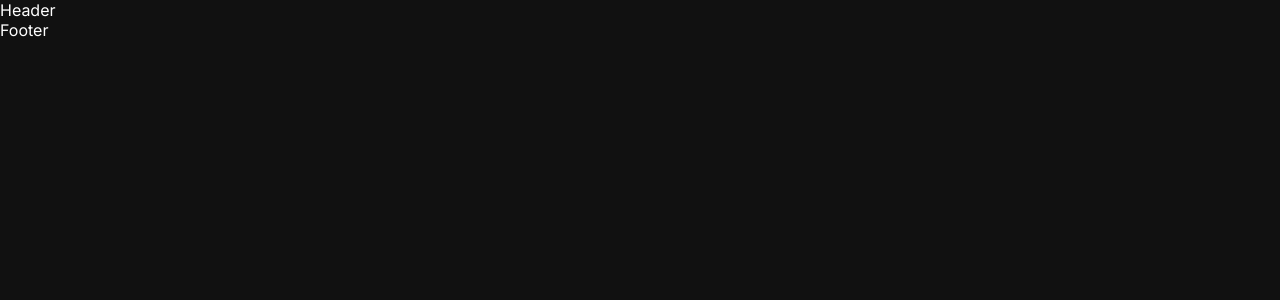
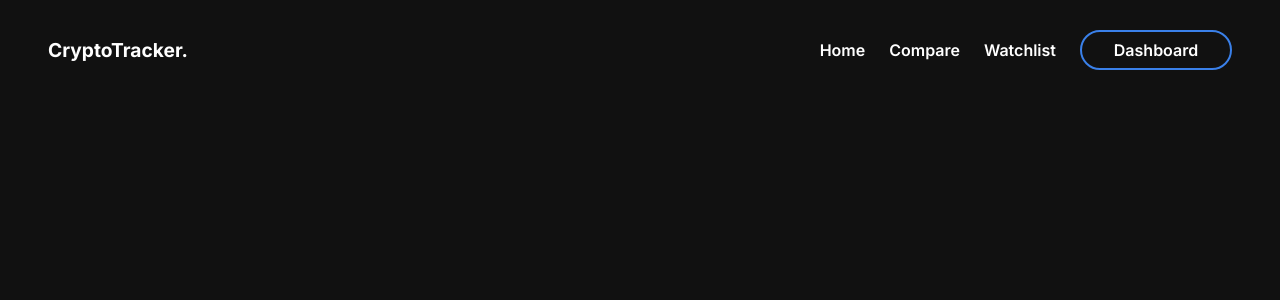
Before and after one commit to itsmdasifraza/crypto-react-client, a React (Create React App) app: page / in a window 1280 px wide. Shown: the top 300 px of the page. Built offline with nearby package versions, Linux system fonts and the light colour scheme.

Commit message:
Setting up header with mui drawer
Signed-off-by: Md Asif Raza <itsmdasifraza@gmail.com>

```diff
--- a/package.json
+++ b/package.json
@@ -3,11 +3,16 @@
   "version": "0.1.0",
   "private": true,
   "dependencies": {
+    "@emotion/react": "^11.10.6",
+    "@emotion/styled": "^11.10.6",
+    "@mui/icons-material": "^5.11.16",
+    "@mui/material": "^5.12.0",
     "@testing-library/jest-dom": "^5.16.5",
     "@testing-library/react": "^13.4.0",
     "@testing-library/user-event": "^13.5.0",
     "react": "^18.2.0",
     "react-dom": "^18.2.0",
+    "react-router-dom": "^6.10.0",
     "react-scripts": "5.0.1",
     "web-vitals": "^2.1.4"
   },
--- a/src/App.js
+++ b/src/App.js
@@ -1,12 +1,16 @@
 import './App.css';
+import { Route, Routes } from "react-router-dom";
 import Header from './components/common/Header/Header';
-import Footer from './components/common/Footer/Footer';
+// import Footer from './components/common/Footer/Footer';
 
 function App() {
   return (
     <div>
+
       <Header/>
-      <Footer/>
+        <Routes>
+          <Route path="/" element={<></>} />
+        </Routes>
     </div>
   );
 }
--- /dev/null
+++ b/src/components/common/Button/Button.css
@@ -0,0 +1,35 @@
+.btn {
+    background-color: var(--theme-bg-color-primary);
+    color: var(--theme-color-secondary);
+    padding: 0.5rem 1.5rem;
+    border-radius: 3rem;
+    font-weight: 600;
+    cursor: pointer;
+    border: 2px solid var(--theme-bg-color-primary);
+    text-align: center;
+    min-width: 100px;
+    text-transform: capitalize;
+  }
+
+  .btn:hover {
+    box-shadow: 5px 5px 10px rgba(58, 128, 233, 0.5);
+    transition: all 0.3s;
+  }
+
+  .outlined-btn {
+    background-color: var(--theme-bg-color-primary);
+    color: var(--theme-color-secondary);
+    border: 2px solid var(--theme-color-primary);
+    padding: 0.5rem 1.5rem;
+    border-radius: 3rem;
+    font-weight: 600;
+    cursor: pointer;
+    text-align: center;
+    min-width: 100px;
+    text-transform: capitalize;
+  }
+
+  .outlined-btn:hover {
+    background-color: var(--theme-color-primary);
+    transition: all 0.3s;
+  }
--- /dev/null
+++ b/src/components/common/Button/Button.js
@@ -0,0 +1,15 @@
+import React from "react";
+import "./Button.css";
+
+function Button({ text, onClick, outlined }) {
+  return (
+    <div
+      className={outlined ? "outlined-btn" : "btn"}
+      onClick={() => onClick()}
+    >
+      {text}
+    </div>
+  );
+}
+
+export default Button;
--- a/src/components/common/Header/Header.css
+++ b/src/components/common/Header/Header.css
@@ -0,0 +1,53 @@
+.navbar {
+    position: sticky;
+    top: 0;
+    background-color: var(--theme-bg-color-primary);
+    padding: 1.5rem 3rem;
+    display: flex;
+    justify-content: space-between;
+    align-items: center;
+    z-index: 100;
+  }
+
+  .logo {
+    font-size: 1.2rem;
+  }
+
+  .links {
+    display: flex;
+    justify-content: flex-end;
+    align-items: center;
+    gap: 1.5rem;
+  }
+
+  .link {
+    color: var(--grey);
+    font-weight: 600;
+    font-size: 1rem;
+  }
+
+  .link:hover {
+    color: var(--white);
+    transition: all 0.3s;
+  }
+
+  .mobile-drawer {
+    display: none;
+  }
+
+  @media only screen and (max-width: 800px) {
+    .navbar {
+      padding: 1.5rem;
+    }
+
+    .logo {
+      font-size: 1rem;
+    }
+
+    .links {
+      display: none;
+    }
+    .mobile-drawer {
+      display: block;
+    }
+  }
--- a/src/components/common/Header/Header.js
+++ b/src/components/common/Header/Header.js
@@ -1,9 +1,38 @@
 import React from 'react'
+import TemporaryDrawer from "./drawer";
+import { Link } from "react-router-dom";
+import Button from "../Button/Button";
+import "./Header.css";
 
 const Header = () => {
   return (
-    <div>Header</div>
-  )
+    <div className="navbar">
+      <h1 className="logo">
+        CryptoTracker<span style={{ color: "var(--blue)" }}>.</span>
+      </h1>
+      <div className="links">
+        <Link to="/">
+          <p className="link">Home</p>
+        </Link>
+        <Link to="/compare">
+          <p className="link">Compare</p>
+        </Link>
+        <Link to="/watchlist">
+          <p className="link">Watchlist</p>
+        </Link>
+        <Link to="/dashboard">
+          <Button
+            text={"Dashboard"}
+            onClick={() => console.log("Btn Clicked")}
+            outlined = {true}
+          />
+        </Link>
+      </div>
+      <div className="mobile-drawer">
+        <TemporaryDrawer/>
+      </div>
+    </div>
+  );
 }
 
 export default Header;
--- /dev/null
+++ b/src/components/common/Header/drawer.css
@@ -0,0 +1,19 @@
+  .link21 {
+    color: var(--theme-color-secondary);
+    font-weight: 600;
+    font-size: 1rem;
+  }
+
+  .link21:hover {
+    color: var(--theme-color-secondary);
+    transition: all 0.3s;
+  }
+
+  @media only screen and (max-width: 800px) {
+    .drawer-div {
+      width: 40vw;
+      background-color: var(--theme-bg-color-primary);
+      height: 100vh;
+      padding: 1.5rem;
+    }
+  }
--- /dev/null
+++ b/src/components/common/Header/drawer.js
@@ -0,0 +1,34 @@
+import { useState } from "react";
+import Drawer from "@mui/material/Drawer";
+import MenuRoundedIcon from "@mui/icons-material/MenuRounded";
+import { IconButton } from "@mui/material";
+import { Link } from "react-router-dom";
+import "./drawer.css";
+
+export default function TemporaryDrawer() {
+  const [open, setOpen] = useState(false);
+
+  return (
+    <div>
+      <IconButton onClick={() => setOpen(true)}>
+        <MenuRoundedIcon sx={{ color: "white" }} className="link21" />
+      </IconButton>
+      <Drawer anchor={"right"} open={open} onClose={() => setOpen(false)}>
+        <div className="drawer-div">
+          <Link to="/">
+            <p className="link21">Home</p>
+          </Link>
+          <Link to="/compare">
+            <p className="link21">Compare</p>
+          </Link>
+          <Link to="/watchlist">
+            <p className="link21">Watchlist</p>
+          </Link>
+          <Link to="/dashboard">
+            <p className="link21">Dashboard</p>
+          </Link>
+        </div>
+      </Drawer>
+    </div>
+  );
+}
```
Also changed, not shown: src/index.js (+5 -2 lines), 1 other file (tests, documents, lock files or other folders).
